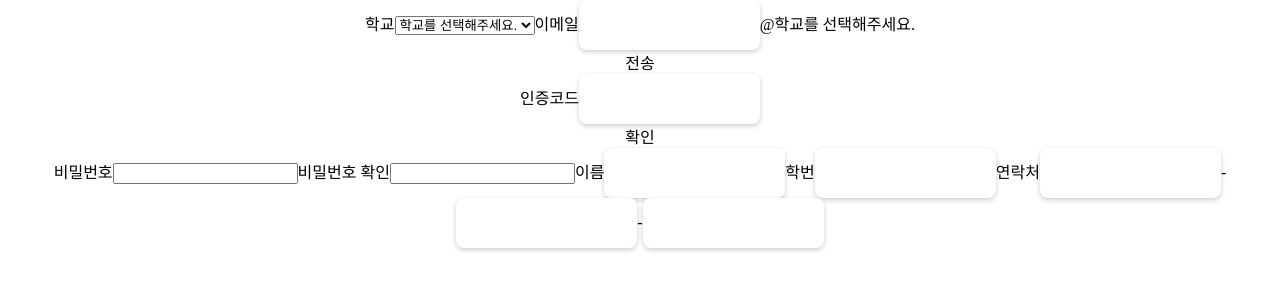
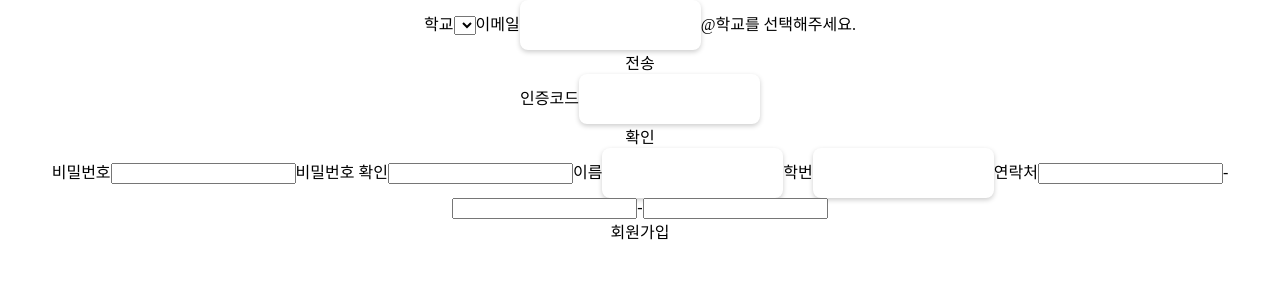
Before and after one commit to Seldi-Project/client, a React (Create React App) app: page /join in a window 1280 px wide. Shown: the top 300 px of the page. Built offline with nearby package versions, Linux system fonts and the light colour scheme.

Commit message:
Join 구현

```diff
--- a/src/component/start/Join.js
+++ b/src/component/start/Join.js
@@ -1,9 +1,15 @@
 import React, { useState } from 'react';
+import { useDispatch, useSelector } from 'react-redux';
+import { useNavigate } from 'react-router-dom';
 import { school } from '../utils/Reusable';
+import { sendMailAction, verifyAction, registerAction } from '../../module/user';
 import '../../style/start.scss';
 
 export default function Join() {
-  const [schoolState, setSchoolState] = useState({ code: "학교를 선택해주세요.", mail: "학교를 선택해주세요.", name: "학교를 선택해주세요."});
+  const navigate = useNavigate();
+  const dispatch = useDispatch();
+
+  const [schoolState, setSchoolState] = useState({ collegeId: "학교를 선택해주세요.", mail: "학교를 선택해주세요.", collegeName: "학교를 선택해주세요."});
   const [emailState, setEmailState] = useState("");
   const [authCodeState, setAuthCodeState] = useState("");
   const [pwState, setPwState] = useState("");
@@ -14,14 +20,69 @@ export default function Join() {
   const [phNum2State, setPhNum2State] = useState("");
   const [phNum3State, setPhNum3State] = useState("");
 
+  const { mailState, verifyState } = useSelector(state => state.user.join);
+
   //메일 전송
   const sendMail = () => {
-
+    if (schoolState.collegeId==="학교를 선택해주세요.") {
+      return alert("학교를 선택해주세요.");
+    }
+    dispatch(
+      sendMailAction({
+        email: emailState+"@"+schoolState.mail
+      })
+    );
   }
 
   //메일 인증
   const authMail = () => {
+    dispatch(
+      verifyAction({
+        email: emailState+"@"+schoolState.mail,
+        code: authCodeState
+      })
+    )
+  }
 
+  //input 빈칸 체크
+  const inputCheck = () => {
+    let message = "";
+    if (schoolState.code==="학교를 선택해주세요.") {
+      message = "학교를 선택해주세요.";
+    } else if (!verifyState) {
+      message = "메일 인증을 완료해주세요.";
+    } else if (!nameState) {
+      message = "이름을 입력해주세요.";
+    } else if (pwState!==pwCheckState) {
+      message = "비밀번호 확인이 일치하지 않습니다.";
+    } else if (!stdNumState) {
+      message = "학번을 입력해주세요.";
+    } else if (!phNum1State||!phNum2State||!phNum3State||phNum1State.length>3||phNum2State.length>4||phNum3State.length>4) {
+      message = "연락처를 정확히 입력해주세요.";
+    } else {
+      return true;
+    }
+    return alert(message);
+  }
+
+  //회원가입
+  const submit = async() => {
+    if (inputCheck()) {
+      const res = await dispatch(
+        registerAction({
+          collegeId: schoolState.collegeId,
+          confirmPw: pwCheckState,
+          email: emailState+"@"+schoolState.mail,
+          name: nameState,
+          password: pwState,
+          phoneNum: phNum1State+phNum2State+phNum3State,
+          studentNum: stdNumState
+        })
+      )
+      if (res.result) {
+        navigate("/login");
+      }
+    }
   }
 
   return (
@@ -29,18 +90,18 @@ export default function Join() {
       <form>
         <label htmlFor="school">학교</label>
         <select name="school" onChange={(e) => setSchoolState(school[e.target.value])}>
-          {school.map(({ name, code }, index) => {
-            return <option key={code} value={index}>{name}</option>;
+          {school.map(({ collegeName, collegeId }, index) => {
+            return <option key={collegeId} value={index}>{collegeName}</option>;
           })}
         </select>
 
         <label htmlFor="email">이메일</label>
-        <input name="email" type="text" onChange={(e) => setEmailState(e.target.value)}/>@{schoolState.mail}
-        <div onClick={() => sendMail()}>전송</div>
+        <input name="email" type="text" onChange={(e) => setEmailState(e.target.value)} readOnly={mailState}/>@{schoolState.mail}
+        {mailState ? <div id="done">완료</div> : <div onClick={() => sendMail()}>전송</div>}
 
         <label htmlFor="authCode">인증코드</label>
-        <input name="authCode" type="text" onChange={(e) => setAuthCodeState(e.target.value)}/>
-        <div onClick={() => authMail()}>확인</div>
+        <input name="authCode" type="text" onChange={(e) => setAuthCodeState(e.target.value)} readOnly={verifyState}/>
+        {verifyState ? <div id="done">완료</div> : <div onClick={() => authMail()}>확인</div>}
 
         <label htmlFor="pw">비밀번호</label>
         <input name="pw" type="password" onChange={(e) => setPwState(e.target.value)}/>
@@ -55,9 +116,17 @@ export default function Join() {
         <input name="stdNum" type="text" onChange={(e) => setStdNumState(e.target.value)}/>
 
         <label htmlFor="phNum">연락처</label>
-        <input name="phNum" type="text" onChange={(e) => setPhNum1State(e.target.value)}/>
-        -<input type="text" onChange={(e) => setPhNum2State(e.target.value)}/>
-        -<input type="text" onChange={(e) => setPhNum3State(e.target.value)}/>
+        <input name="phNum" type="number" pattern="\d*"
+          onChange={(e) => setPhNum1State(e.target.value)}
+        />-
+        <input type="number" pattern="\d*"
+          onChange={(e) => setPhNum2State(e.target.value)}
+        />-
+        <input type="number" pattern="\d*"
+          onChange={(e) => setPhNum3State(e.target.value)}
+        />
+
+        <div onClick={() => submit()}>회원가입</div>
       </form>
     </div>
   );
```
